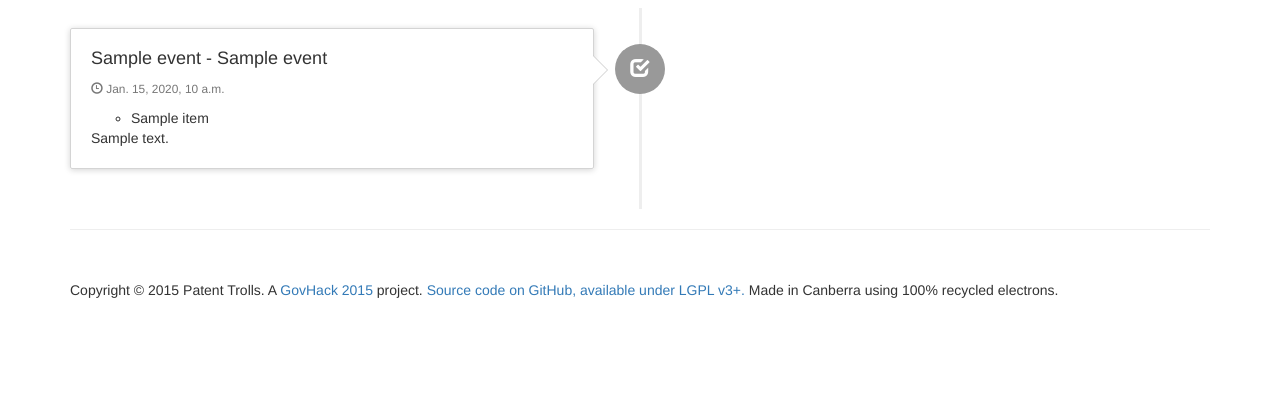
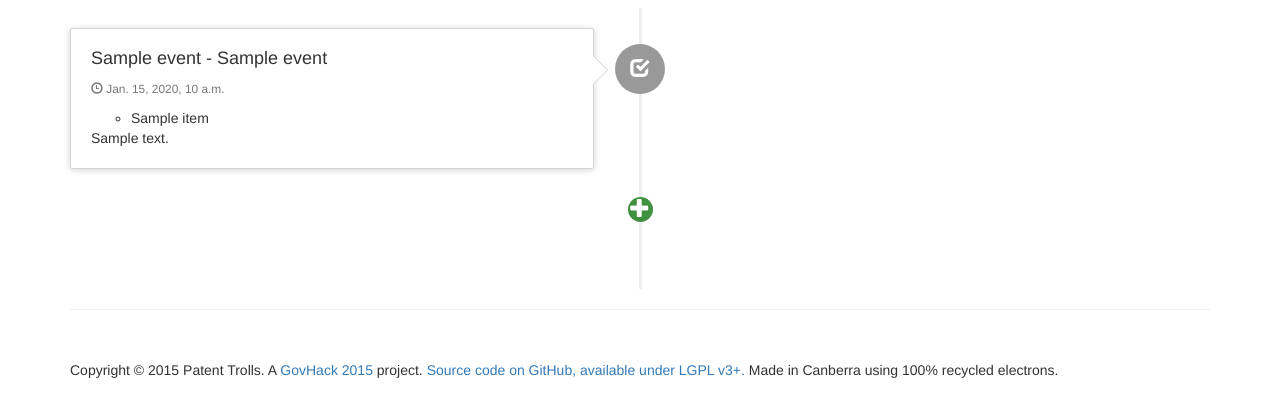
Before and after one commit to ajdlinux/GovHack2015, a Django app: template patentstories/patent/templates/patent/patent.html in a window 1280 px wide. Shown: the part 205-622 px from the top of the page. Run offline with Django 3.2, Linux system fonts and the light colour scheme; the template is opened without the code that fills it: most values are stand-ins (such as "Sample title", 1, 10 or a date in 2020); some libraries are stand-ins or nearby versions.

Commit message:
add plus symbols between items

```diff
--- a/patentstories/patent/templates/patent/patent.html
+++ b/patentstories/patent/templates/patent/patent.html
@@ -30,6 +30,8 @@
                 </div>
             </div>
         </li>
+
+        <li class="timeline-add"><div class="timeline-badge-mini success"><i class="glyphicon glyphicon-plus"></i></div></li>
     {% endfor %}
     </ul>
     {% endautoescape %}
--- a/patentstories/static/css/patentstori.es.css
+++ b/patentstories/static/css/patentstori.es.css
@@ -33,6 +33,10 @@ footer {
     list-style: none;
     padding: 20px 0 20px;
     position: relative;
+}
+
+.timeline-add{
+    height: 60px;
 }
 
     .timeline:before {
@@ -125,6 +129,25 @@ footer {
             border-bottom-left-radius: 50%;
         }
 
+        .timeline > li > .timeline-badge-mini {
+            color: #fff;
+            width: 25px;
+            height: 25px;
+            line-height: 25px;
+            font-size: 1.4em;
+            text-align: center;
+            position: absolute;
+            top: 8px;
+            left: 50%;
+            margin-left: -12.5px;
+            background-color: #999999;
+            z-index: 100;
+            border-top-right-radius: 50%;
+            border-top-left-radius: 50%;
+            border-bottom-right-radius: 50%;
+            border-bottom-left-radius: 50%;
+        }
+
         .timeline > li.timeline-inverted > .timeline-panel {
             float: right;
         }
@@ -148,6 +171,10 @@ footer {
 }
 
 .timeline-badge.success {
+    background-color: #3f903f !important;
+}
+
+.timeline-badge-mini.success {
     background-color: #3f903f !important;
 }
 
```
